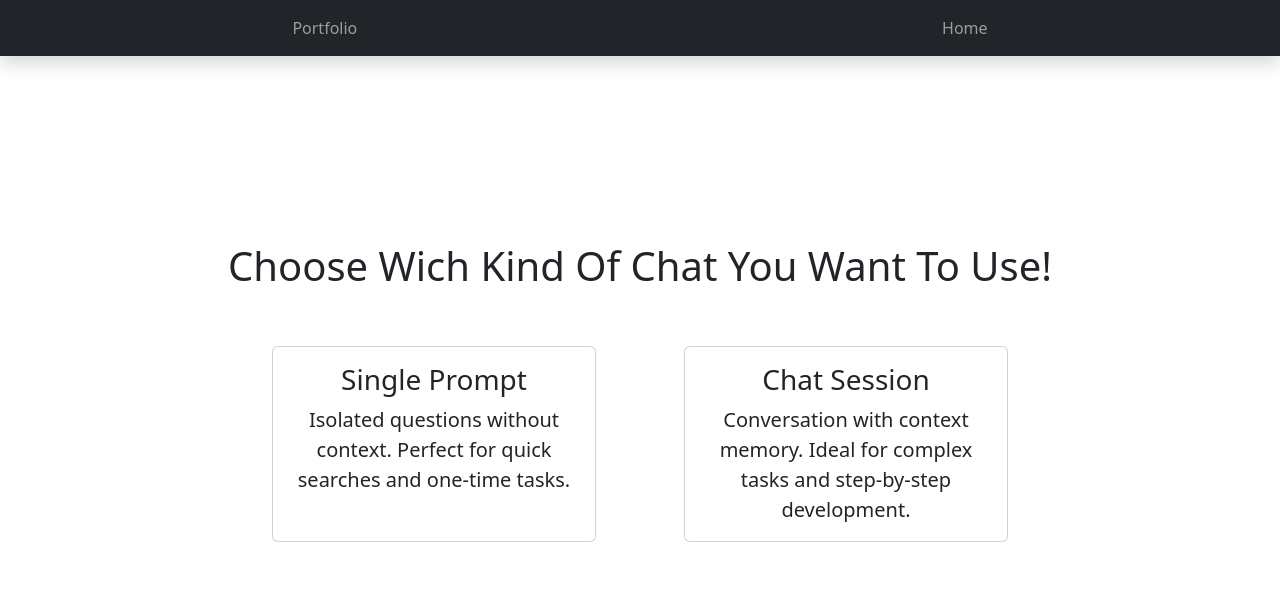
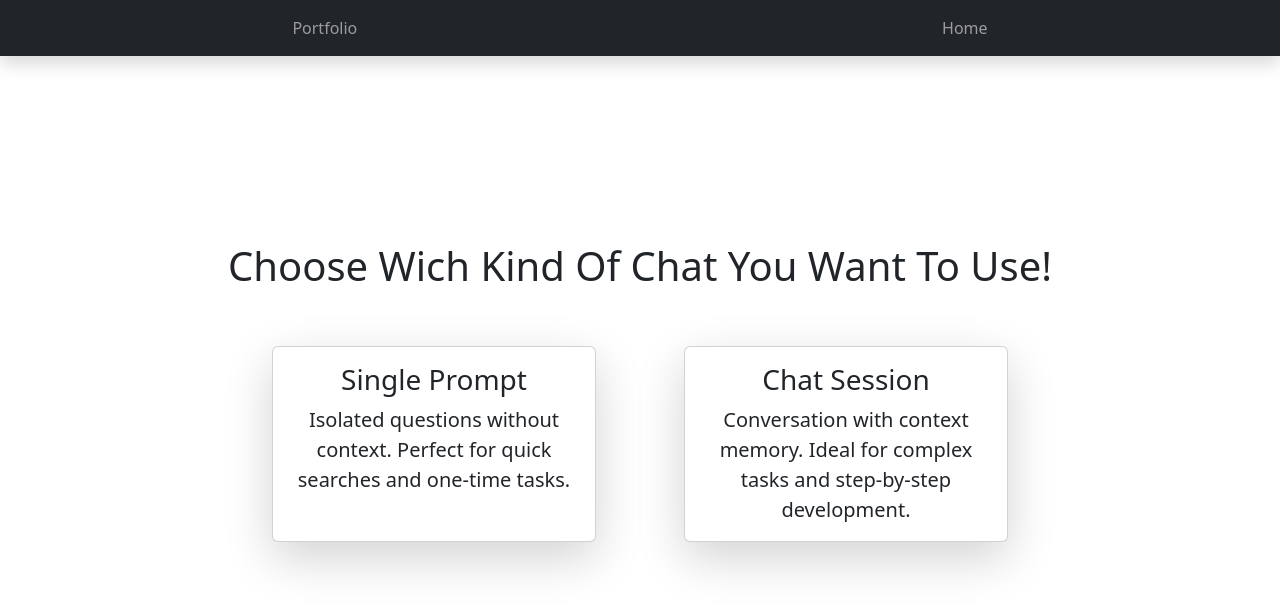
Before and after one commit to sebast825/IA-Integration, a React (Vite) app in the folder front/: page / in a window 1280 px wide. Shown: the top 610 px of the page. Built offline with nearby package versions, Linux system fonts and the light colour scheme.

Commit message:
feat card effect  when hover

```diff
--- a/front/src/App.css
+++ b/front/src/App.css
@@ -1,4 +1,3 @@
-
 body {
   margin: 0;
   display: flex;
@@ -11,7 +10,6 @@ body {
   margin: 0 auto;
   text-align: center;
   box-sizing: content-box;
-
 }
 
 .margin-top {
@@ -21,3 +19,12 @@ body {
     padding-top: 80px !important;
   }
 }
+
+.choice-card {
+  transition: transform 0.2s, box-shadow 0.2s;
+}
+
+.choice-card:hover {
+  transform: translateY(-2px);
+  box-shadow: 0 1rem 3rem rgba(0, 0, 0, 0.35) !important;
+}
--- a/front/src/pages/cardsGrid.tsx
+++ b/front/src/pages/cardsGrid.tsx
@@ -1,4 +1,4 @@
-import { Container, Row, Col, Card } from "react-bootstrap";
+import { Container, Row, Col, Card, Button } from "react-bootstrap";
 import type { ChatTypes } from "../types/chatTypes.types";
 
 interface cardsDataProps {
@@ -32,12 +32,13 @@ const CardsGrid = ({ getSelectedCardFn }: CardsGridProps) => {
         {cardsData.map((card, index) => (
           <Col key={index} md={4} className=" m-3 mt-md-5 ">
             <Card
-              className="h-100 mx-3"
+              className="h-100 mx-3 shadow-lg choice-card "
               style={{ cursor: "pointer" }}
               onClick={() => getSelectedCardFn(card.type)}
             >
               <Card.Body>
                 <Card.Title className="fs-3">{card.title}</Card.Title>
+
                 <Card.Text className="fs-5">{card.text}</Card.Text>
               </Card.Body>
             </Card>
```
